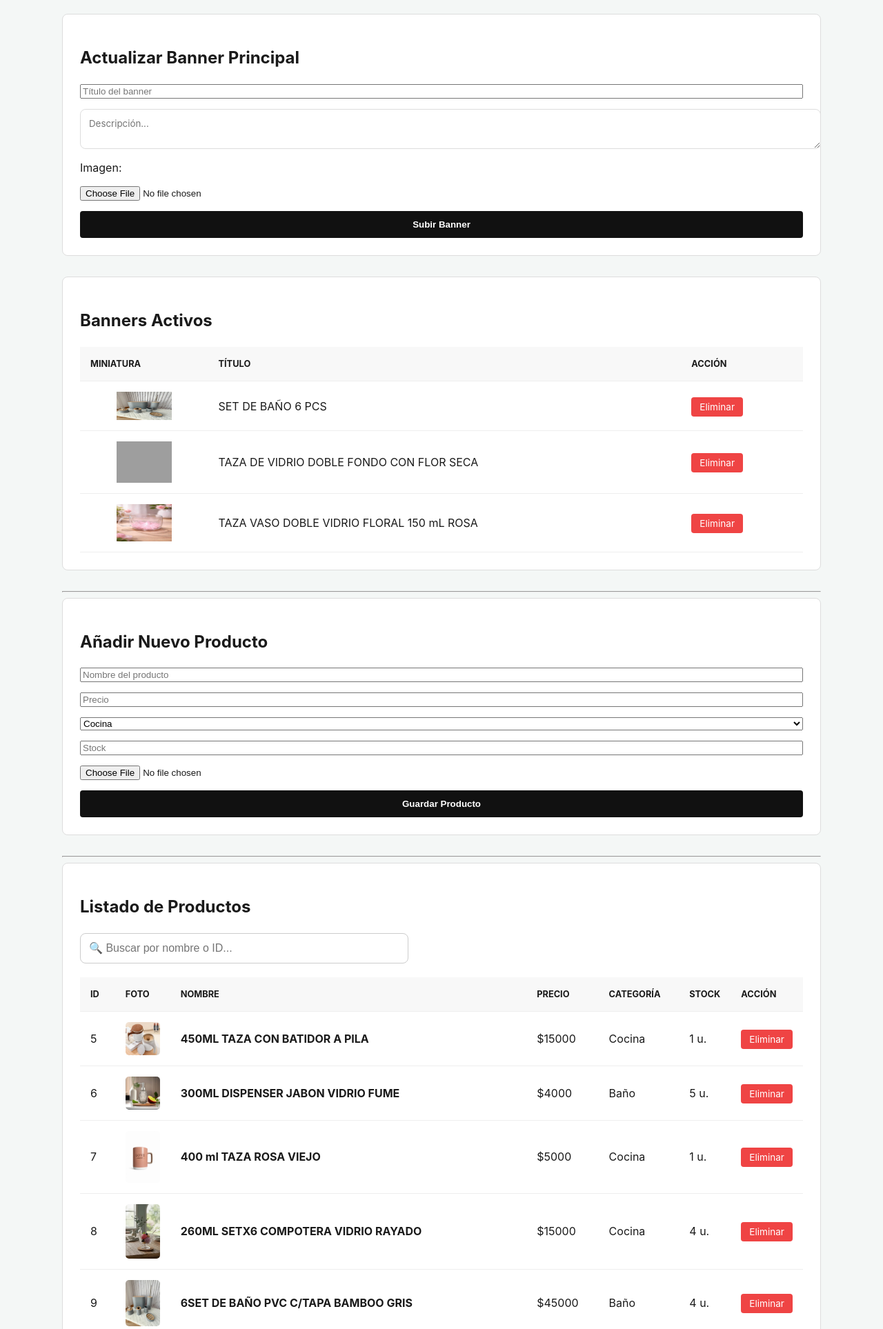
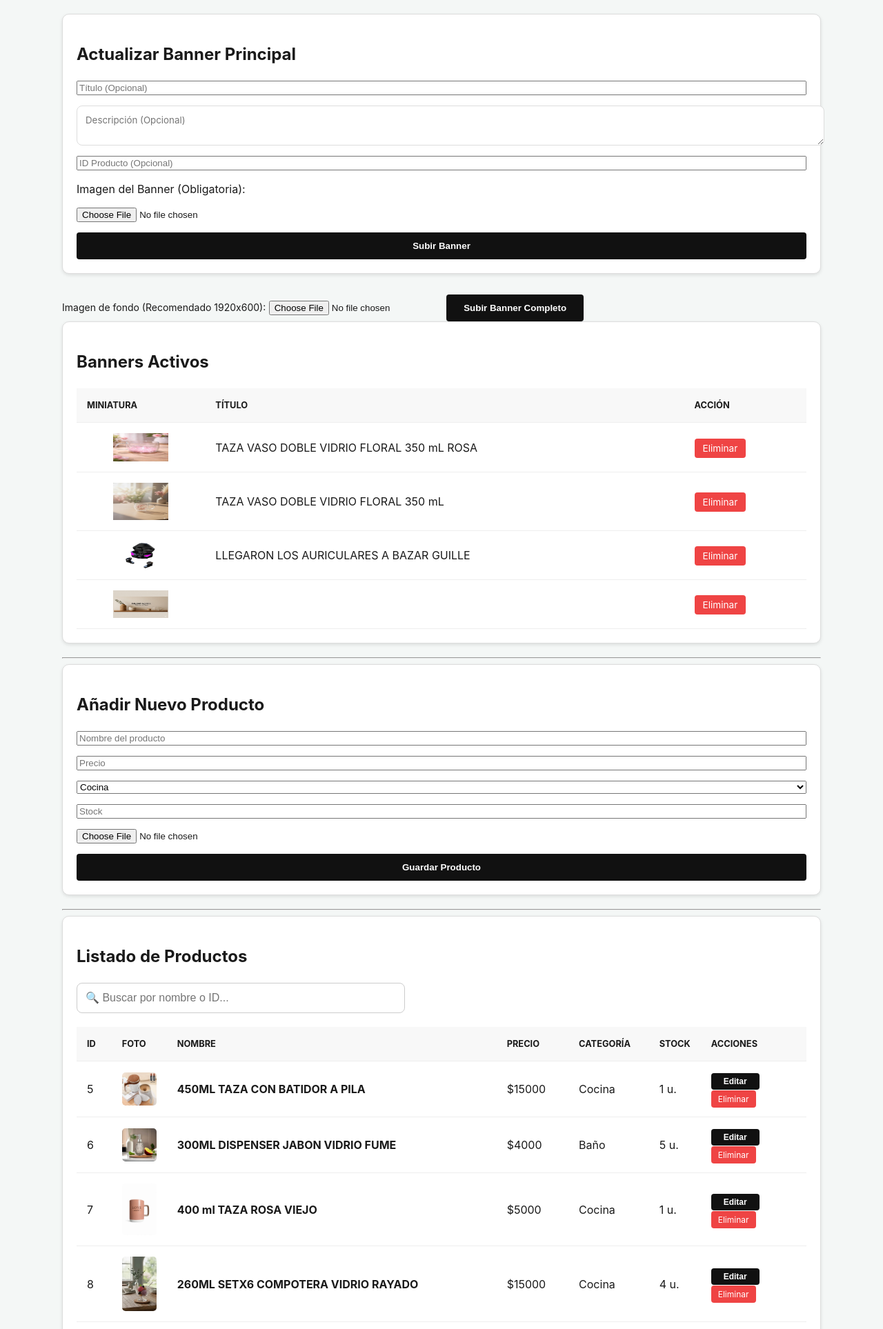
Before and after one commit to matiasari/nueva_tienda-, a Flask app: page /admin in a window 1280 px wide. Shown: the part 151-2078 px from the top of the page at 69% size. Run offline with Flask 3, Linux system fonts and the light colour scheme; the visitor is signed in with stand-in values (Sample User, id 1); grey boxes are pictures that could not be loaded.

Commit message:
cambios banner

```diff
--- a/app.py
+++ b/app.py
@@ -52,15 +52,23 @@ def index():
 
     # Filtrado
     productos_mostrar = productos
+
+    # 1. Filtrar por categoría
     if cat and cat != "Todos":
         productos_mostrar = [p for p in productos_mostrar if p.get('categoria') == cat]
 
+    # 2. Filtrar por búsqueda (Nombre o ID exacto)
     if q:
-        productos_mostrar = [p for p in productos_mostrar if q.lower() in p.get('nombre', '').lower()]
+        q_lower = q.lower()
+        productos_mostrar = [
+            p for p in productos_mostrar
+            if q_lower in p.get('nombre', '').lower() or str(p.get('id')) == q_lower
+        ]
 
     # --- LIMPIEZA DE CARRITO (FANTASMAS) ---
     carrito = session.get('carrito', [])
     ids_existentes = [str(p['id']) for p in productos]
+
     # Solo dejamos en el carrito los IDs que realmente están en el JSON
     carrito_limpio = [p_id for p_id in carrito if str(p_id) in ids_existentes]
 
@@ -72,7 +80,6 @@ def index():
                            productos=productos_mostrar,
                            banners=banners,
                            carrito_total=len(carrito_limpio))
-
 
 
 
@@ -139,6 +146,34 @@ def eliminar_producto(id):
     productos = cargar_datos(PRODUCTOS_JSON)
     productos = [p for p in productos if p['id'] != id]
     guardar_datos(PRODUCTOS_JSON, productos)
+    return redirect(url_for('admin'))
+
+@app.route('/admin/producto/editar', methods=['POST'])
+def editar_producto():
+    p_id = request.form.get('id')
+    nombre = request.form.get('nombre')
+    precio = float(request.form.get('precio'))
+    categoria = request.form.get('categoria')
+    stock = int(request.form.get('stock'))
+
+    productos = cargar_datos(PRODUCTOS_JSON)
+    for p in productos:
+        if str(p['id']) == str(p_id):
+            p['nombre'] = nombre
+            p['precio'] = precio
+            p['categoria'] = categoria
+            p['stock'] = stock
+            # Si se sube una imagen nueva, la cambiamos. Si no, queda la anterior.
+            if 'imagen' in request.files and request.files['imagen'].filename != '':
+                archivo = request.files['imagen']
+                filename = archivo.filename
+                archivo.save(os.path.join(app.config['UPLOAD_FOLDER'], filename))
+                p['imagen'] = filename
+            break
+
+    with open(PRODUCTOS_JSON, 'w', encoding='utf-8') as f:
+        json.dump(productos, f, indent=4)
+
     return redirect(url_for('admin'))
 
 # --- SISTEMA DE CARRITO ---
@@ -230,26 +265,34 @@ def vaciar_carrito():
     return redirect(url_for('index'))
 
 @app.route('/admin/banner/agregar', methods=['POST'])
-@login_requerido
 def agregar_banner():
     banners = cargar_datos(BANNERS_JSON)
     titulo = request.form.get('titulo')
     descripcion = request.form.get('descripcion')
-    imagen = request.files.get('imagen')
 
-    if imagen:
-        nombre_img = secure_filename(imagen.filename)
-        imagen.save(os.path.join(app.config['UPLOAD_FOLDER'], nombre_img))
+    prod_id = request.form.get('producto_id')
+# Si hay ID, armamos el link. Si no, lo dejamos vacío o directo a productos
+    enlace = f"/?q={prod_id}" if prod_id else ""
 
-        nuevo_id = max([b['id'] for b in banners], default=0) + 1
-        nuevo_b = {
-            "id": nuevo_id,
-            "imagen": nombre_img,
-            "titulo": titulo,
-            "descripcion": descripcion
-        }
-        banners.append(nuevo_b)
-        guardar_datos(BANNERS_JSON, banners)
+    if 'imagen' in request.files:
+        archivo = request.files['imagen']
+        if archivo.filename != '':
+            filename = archivo.filename
+            archivo.save(os.path.join(app.config['UPLOAD_FOLDER'], filename))
+
+            nuevo_id = 1 if not banners else max([b['id'] for b in banners]) + 1
+            nuevo_b = {
+                "id": nuevo_id,
+                "titulo": titulo,
+                "descripcion": descripcion,
+                "imagen": filename,
+                "link": enlace  # Acá ya se guarda como /?q=9
+            }
+
+            banners.append(nuevo_b)
+            with open(BANNERS_JSON, 'w', encoding='utf-8') as f:
+                json.dump(banners, f, indent=4)
+
     return redirect(url_for('admin'))
 
 @app.route('/admin/banner/eliminar/<int:id>')
--- a/banners.json
+++ b/banners.json
@@ -1,20 +1,30 @@
 [
     {
         "id": 1,
-        "imagen": "WhatsApp_Image_2026-01-22_at_10.25.06_1.jpeg",
-        "titulo": "SET DE BAÑO 6 PCS",
-        "descripcion": "OFERTA EXPRESS $42000"
+        "titulo": "TAZA VASO DOBLE VIDRIO FLORAL 350 mL ROSA",
+        "descripcion": "NUEVO INGRESO $8000",
+        "imagen": "WhatsApp Image 2026-02-05 at 08.17.04 (1) (1) (2).jpeg",
+        "link": "/?q=47"
     },
     {
         "id": 2,
-        "imagen": "Gemini_Generated_Image_igzvfxigzvfxigzv_1.png",
-        "titulo": "TAZA DE VIDRIO DOBLE FONDO CON FLOR SECA",
-        "descripcion": "NUEVO INGRESO $8000"
+        "titulo": "TAZA VASO DOBLE VIDRIO FLORAL 350 mL ",
+        "descripcion": "NUEVO INGRESO $8000",
+        "imagen": "Gemini_Generated_Image_igzvfxigzvfxigzv (1).png",
+        "link": "/?q=46"
     },
     {
         "id": 3,
-        "imagen": "WhatsApp_Image_2026-02-05_at_08.17.04_1_2.jpeg",
-        "titulo": "TAZA VASO DOBLE VIDRIO FLORAL 150 mL ROSA",
-        "descripcion": "NUEVO INGRESO $8000"
+        "titulo": "LLEGARON LOS AURICULARES A BAZAR GUILLE ",
+        "descripcion": "Auriculares X15 $10000",
+        "imagen": "Auriculares Gamer In-ear Fan Pro X15 Bluetooth 5.0 TWS Micr\u00f3fono Negro LED.png",
+        "link": "/?q=42"
+    },
+    {
+        "id": 4,
+        "titulo": "",
+        "descripcion": "",
+        "imagen": "ADMINISTRACION (1).jpg",
+        "link": ""
     }
 ]
--- a/static/estilos.css
+++ b/static/estilos.css
@@ -681,3 +681,58 @@ a { text-decoration: none; }
     font-weight: 900;
     color: #27ae60;
 }
+
+CSS
+
+/* AJUSTES PARA EL PANEL ADMIN */
+
+/* Contenedor de botones en la tabla para que no se encimen */
+.acciones-celda {
+    display: flex;
+    flex-direction: column; /* Uno arriba del otro en pantallas chicas */
+    gap: 5px;
+    align-items: center;
+}
+
+@media (min-width: 768px) {
+    .acciones-celda {
+        flex-direction: row; /* Uno al lado del otro en PC */
+        justify-content: center;
+    }
+}
+
+/* Modal de edición más compacto */
+.modal-contenido-scroll {
+    background: white;
+    width: 95%;
+    max-width: 450px;
+    margin: 20px auto;
+    padding: 15px;
+    border-radius: 12px;
+    max-height: 90vh; /* Que no supere el alto de la pantalla */
+    overflow-y: auto; /* Si es muy largo, permite hacer scroll adentro del modal */
+    box-shadow: 0 5px 20px rgba(0,0,0,0.5);
+}
+
+/* Achicamos un poco los inputs del modal */
+.modal-contenido-scroll label {
+    font-size: 14px;
+    margin-top: 8px;
+    display: block;
+    font-weight: bold;
+}
+
+.modal-contenido-scroll input,
+.modal-contenido-scroll select {
+    margin-bottom: 5px;
+    padding: 8px;
+}
+.form-seccion {
+    background: #fff;
+    padding: 20px;
+    border-radius: 10px;
+    margin-bottom: 20px;
+    box-shadow: 0 2px 5px rgba(0,0,0,0.1);
+    height: auto; /* IMPORTANTE: Que crezca según el contenido */
+    overflow: visible; /* Que no corte nada */
+}
--- a/templates/admin.html
+++ b/templates/admin.html
@@ -19,14 +19,26 @@
 <div class="form-seccion">
     <h2>Actualizar Banner Principal</h2>
     <form action="{{ url_for('agregar_banner') }}" method="POST" enctype="multipart/form-data">
-                <input type="text" name="titulo" placeholder="Título del banner" required>
-                <textarea name="descripcion" placeholder="Descripción..." rows="2" required></textarea>
-                <label>Imagen:</label>
+
+        <input type="text" name="titulo" placeholder="Título (Opcional)">
+
+        <textarea name="descripcion" placeholder="Descripción (Opcional)" rows="2"></textarea>
+
+        <input type="number" name="producto_id" placeholder="ID Producto (Opcional)">
+
+        <label>Imagen del Banner (Obligatoria):</label>
         <input type="file" name="imagen" accept="image/*" required>
+
         <button type="submit" class="btn-negro">Subir Banner</button>
     </form>
 </div>
 
+        <label style="font-size: 14px; margin-top: 5px;">Imagen de fondo (Recomendado 1920x600):</label>
+        <input type="file" name="imagen" accept="image/*" required>
+
+        <button type="submit" class="btn-negro" style="margin-top: 10px;">Subir Banner Completo</button>
+    </form>
+</div>
         <div class="form-seccion">
             <h2>Banners Activos</h2>
             <table class="admin-tabla">
@@ -88,7 +100,7 @@
                         <th>Precio</th>
                         <th>Categoría</th>
                         <th>Stock</th>
-                        <th>Acción</th>
+                        <th>Acciones</th>
                     </tr>
                 </thead>
                 <tbody>
@@ -103,35 +115,83 @@
                         <td>{{ p.categoria }}</td>
                         <td>{{ p.stock }} u.</td>
                  <td>
+    <div class="acciones-celda">
+        <button class="btn-negro" style="padding: 5px 10px; font-size: 12px; min-width: 70px;"
+                onclick="abrirEditar('{{ p.id }}', '{{ p.nombre }}', '{{ p.precio }}', '{{ p.categoria }}', '{{ p.stock }}')">
+            Editar
+        </button>
         <a href="{{ url_for('eliminar_producto', id=p.id) }}"
-                               class="btn-eliminar"
-                               onclick="return confirm('¿Seguro que querés borrar este producto?')">
+           class="btn-eliminar" style="padding: 5px 10px; font-size: 12px; min-width: 70px;"
+           onclick="return confirm('¿Borrar?')">
             Eliminar
         </a>
+    </div>
 </td>
                     </tr>
                     {% endfor %}
                 </tbody>
             </table>
         </div>
+
+<div id="modalEditar" class="modal-zoom" style="display: none; position: fixed; top: 0; left: 0; width: 100%; height: 100%; background-color: rgba(0,0,0,0.8); z-index: 20000;">
+    <div class="modal-contenido-scroll">
+        <h3 style="margin-top: 0;">Editar Producto</h3>
+        <form action="/admin/producto/editar" method="POST" enctype="multipart/form-data">
+            <input type="hidden" name="id" id="edit-id">
+
+            <label>Nombre:</label>
+            <input type="text" name="nombre" id="edit-nombre" style="width: 100%;" required>
+
+            <label>Precio:</label>
+            <input type="number" step="0.01" name="precio" id="edit-precio" style="width: 100%;" required>
+
+            <label>Categoría:</label>
+            <select name="categoria" id="edit-categoria" style="width: 100%;">
+                {% for cat in categorias %}
+                    <option value="{{ cat }}">{{ cat }}</option>
+                {% endfor %}
+            </select>
+
+            <label>Stock:</label>
+            <input type="number" name="stock" id="edit-stock" style="width: 100%;" required>
+
+            <label>Nueva Imagen (opcional):</label>
+            <input type="file" name="imagen" accept="image/*" style="width: 100%; font-size: 12px;">
+
+            <div style="margin-top: 20px; display: flex; gap: 10px;">
+                <button type="submit" class="btn-negro" style="flex: 1; padding: 10px;">Guardar</button>
+                <button type="button" onclick="cerrarEditar()" style="flex: 1; background: #ddd; border: none; border-radius: 5px; cursor: pointer;">Cancelar</button>
+            </div>
+        </form>
+    </div>
+</div> </div>
     </main>
 
     <script>
+        // Buscador
         document.getElementById('buscadorAdmin').addEventListener('keyup', function() {
             let filtro = this.value.toLowerCase();
             let filas = document.querySelectorAll('.fila-producto');
-
             filas.forEach(fila => {
                 let nombre = fila.querySelector('.nombre-prod').textContent.toLowerCase();
                 let id = fila.querySelector('.id-prod').textContent.toLowerCase();
-
-            if (nombre.includes(filtro) || id.includes(filtro)) {
-                fila.style.display = "";
-            } else {
-                fila.style.display = "none";
-            }
+                fila.style.display = (nombre.includes(filtro) || id.includes(filtro)) ? "" : "none";
             });
         });
+
+        // Modal
+        function abrirEditar(id, nombre, precio, categoria, stock) {
+            document.getElementById('edit-id').value = id;
+            document.getElementById('edit-nombre').value = nombre;
+            document.getElementById('edit-precio').value = precio;
+            document.getElementById('edit-categoria').value = categoria;
+            document.getElementById('edit-stock').value = stock;
+            document.getElementById('modalEditar').style.display = 'block';
+        }
+
+        function cerrarEditar() {
+            document.getElementById('modalEditar').style.display = 'none';
+        }
     </script>
 </body>
 </html>
```
Also changed, not shown: productos.json (+21 -21 lines), templates/tienda.html (+34 -19 lines), static/uploads/ADMINISTRACION (1).jpg (added), static/uploads/Auriculares Gamer In-ear Fan Pro X15 Bluetooth 5.0 TWS Micrófono Negro LED.png (added), static/uploads/Gemini_Generated_Image_igzvfxigzvfxigzv (1).png (added), static/uploads/WhatsApp Image 2026-02-05 at 08.17.04 (1) (1) (2).jpeg (added), static/uploads/WhatsApp Image 2026-02-05 at 08.17.04 (1) (2).jpeg (added). Lines whose indentation alone changed are shown as unchanged.
